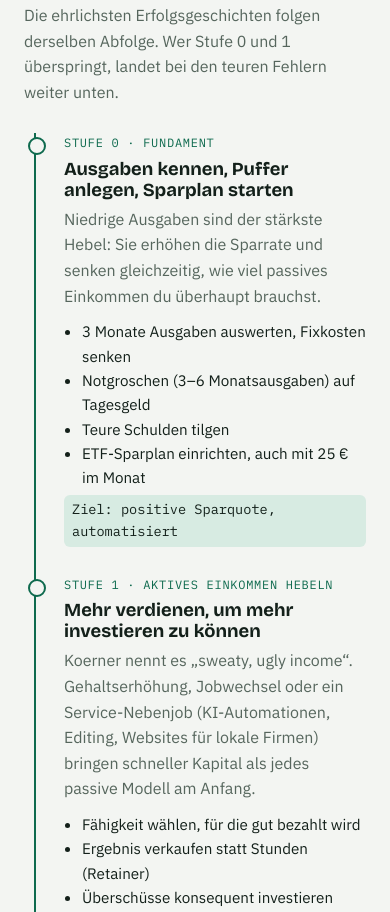
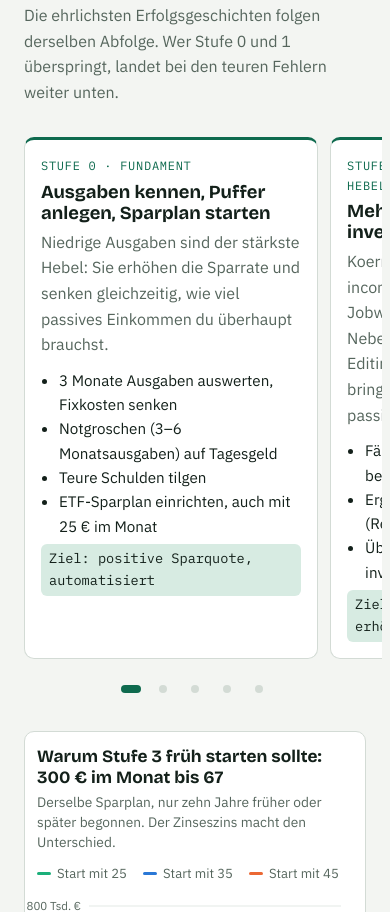
Before and after one commit to AlfaCoder/playbook-passives-einkommen, a plain HTML site: page index.html in a window 390 px wide. Shown: the part 4708-5620 px from the top of the page. Drawn offline with Linux system fonts and the light colour scheme.

Commit message:
Stufenplan auf dem Handy als Wischleiste mit Stufen-Punkten
Co-Authored-By: Claude Opus 5.5 <noreply@anthropic.com>

```diff
--- a/index.html
+++ b/index.html
@@ -114,6 +114,19 @@ nav.top a.brand .bt small{font-family:var(--f-mono);font-size:.62rem;letter-spac
 .rung p{color:var(--muted);max-width:70ch}
 .rung ul{margin:4px 0 0;padding-left:18px;color:var(--ink);font-size:.95rem;max-width:70ch}
 .rung .goal{font-size:.85rem;font-family:var(--f-mono);color:var(--ink);background:var(--accent-soft);border-radius:6px;padding:4px 8px;justify-self:start}
+.ladder-dots{display:none}
+@media (max-width:720px){
+  .ladder{display:flex;gap:12px;overflow-x:auto;scroll-snap-type:x mandatory;overscroll-behavior-x:contain;scrollbar-width:none;border-left:0;
+    margin-inline:calc(-1 * max(16px,env(safe-area-inset-left,0px)));padding:4px max(16px,env(safe-area-inset-left,0px)) 6px;scroll-padding-inline:max(16px,env(safe-area-inset-left,0px))}
+  .ladder::-webkit-scrollbar{display:none}
+  .ladder:focus-visible{outline:2px solid var(--accent);outline-offset:2px}
+  .rung,.rung[style]{flex:0 0 86%;scroll-snap-align:start;align-content:start;padding:16px!important;background:var(--surface);border:1px solid var(--line);border-top:3px solid var(--accent);border-radius:var(--r,10px)}
+  .rung::before{display:none}
+  .ladder-dots{display:flex;justify-content:center;gap:4px;margin-top:10px}
+  .ladder-dots button{width:28px;height:28px;padding:0;border:0;background:none;cursor:pointer;display:grid;place-items:center}
+  .ladder-dots button::after{content:"";width:8px;height:8px;border-radius:50%;background:var(--line);transition:width .2s,background .2s}
+  .ladder-dots button[aria-current="true"]::after{width:20px;border-radius:4px;background:var(--accent)}
+}
 
 /* Filters */
 .controls{display:flex;flex-wrap:wrap;gap:10px;align-items:center;margin-bottom:18px}
@@ -318,7 +331,7 @@ nav.top a.navcta:hover{background:var(--accent);color:var(--surface);opacity:.9}
     <h2>Der Stufenplan: erst Fundament, dann Asset, dann Kapital</h2>
     <p>Die ehrlichsten Erfolgsgeschichten folgen derselben Abfolge. Wer Stufe 0 und 1 überspringt, landet bei den teuren Fehlern weiter unten.</p>
   </div>
-  <div class="ladder">
+  <div class="ladder" role="region" aria-label="Stufenplan, seitlich wischen" tabindex="0">
     <div class="rung"><span class="step">Stufe 0 · Fundament</span><h3>Ausgaben kennen, Puffer anlegen, Sparplan starten</h3>
       <p>Niedrige Ausgaben sind der stärkste Hebel: Sie erhöhen die Sparrate und senken gleichzeitig, wie viel passives Einkommen du überhaupt brauchst.</p>
       <ul><li>3 Monate Ausgaben auswerten, Fixkosten senken</li><li>Notgroschen (3–6 Monatsausgaben) auf Tagesgeld</li><li>Teure Schulden tilgen</li><li>ETF-Sparplan einrichten, auch mit 25 € im Monat</li></ul>
@@ -338,6 +351,7 @@ nav.top a.navcta:hover{background:var(--accent);color:var(--surface);opacity:.9}
     <div class="rung" style="padding-bottom:0"><span class="step">Stufe 4 · Stapeln</span><h3>Den nächsten Stream erst, wenn der erste trägt</h3>
       <p>Mehrere Quellen gleichzeitig aufzubauen war der häufigste Fehler der erfahrenen Creator. Einer nach dem anderen, und der stärkste bekommt die meiste Pflege.</p></div>
   </div>
+  <div class="ladder-dots" aria-label="Stufe wählen"></div>
   <figure class="viz" data-viz="fruehstart" data-rate="300" data-ret="6" data-title="Warum Stufe 3 früh starten sollte: 300 € im Monat bis 67" data-sub="Derselbe Sparplan, nur zehn Jahre früher oder später begonnen. Der Zinseszins macht den Unterschied."></figure>
 </section>
 
@@ -1088,6 +1102,16 @@ load();
 chipsEl.querySelectorAll("button").forEach(x=>x.setAttribute("aria-pressed",x.dataset.cat===activeCat));
 renderModels(); renderPlan(); calc(); konsum(); idea();
 </script>
+<script>
+(()=>{const L=document.querySelector('.ladder'),D=document.querySelector('.ladder-dots');if(!L||!D)return;
+const R=[...L.querySelectorAll('.rung')];
+R.forEach((r,i)=>{const b=document.createElement('button');b.type='button';b.setAttribute('aria-label','Stufe '+i);
+b.onclick=()=>L.scrollTo({left:r.offsetLeft-L.offsetLeft-parseFloat(getComputedStyle(L).paddingLeft),behavior:'smooth'});D.appendChild(b)});
+const B=[...D.children];let cur=-1;
+const upd=()=>{const x=L.scrollLeft,max=L.scrollWidth-L.clientWidth;let k=max>0&&x>=max-4?R.length-1:Math.round(x/(R[1]?R[1].offsetLeft-R[0].offsetLeft:1));
+k=Math.max(0,Math.min(R.length-1,k));if(k!==cur){cur=k;B.forEach((b,i)=>b.setAttribute('aria-current',i===k))}};
+L.addEventListener('scroll',upd,{passive:true});addEventListener('resize',upd);upd()})();
+</script>
 <script src="/assets/toc.js" defer></script>
 <script src="/assets/charts.js" defer></script>
 </body>
```
